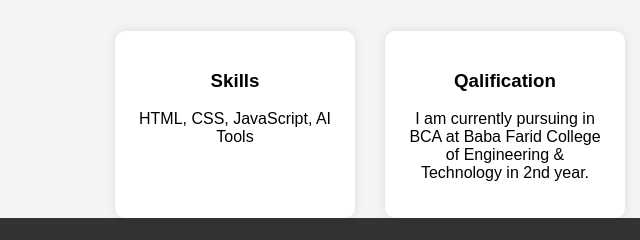
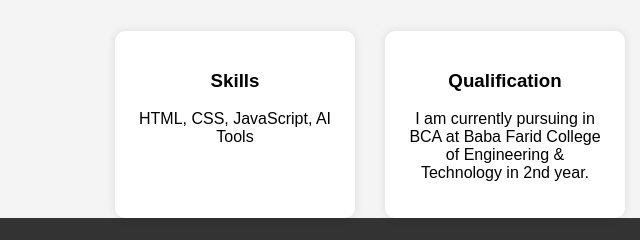
Before and after one commit to abhi24022/my-portfolio, a plain HTML site: page index.html in a window 1280 px wide. Shown: the part 544-784 px from the top of the page, 0-640 px from the left. Drawn offline with Linux system fonts and the light colour scheme.

Commit message:
Update index.html

```diff
--- a/index.html
+++ b/index.html
@@ -98,7 +98,7 @@
             <p>HTML, CSS, JavaScript, AI Tools</p>
         </div>
         <div class="box">
-            <h3>Qalification</h3>
+            <h3>Qualification</h3>
             <p>I am currently pursuing in BCA at Baba Farid College of Engineering & Technology in 2nd year.</p>
         </div>
         <div class="box">
```
